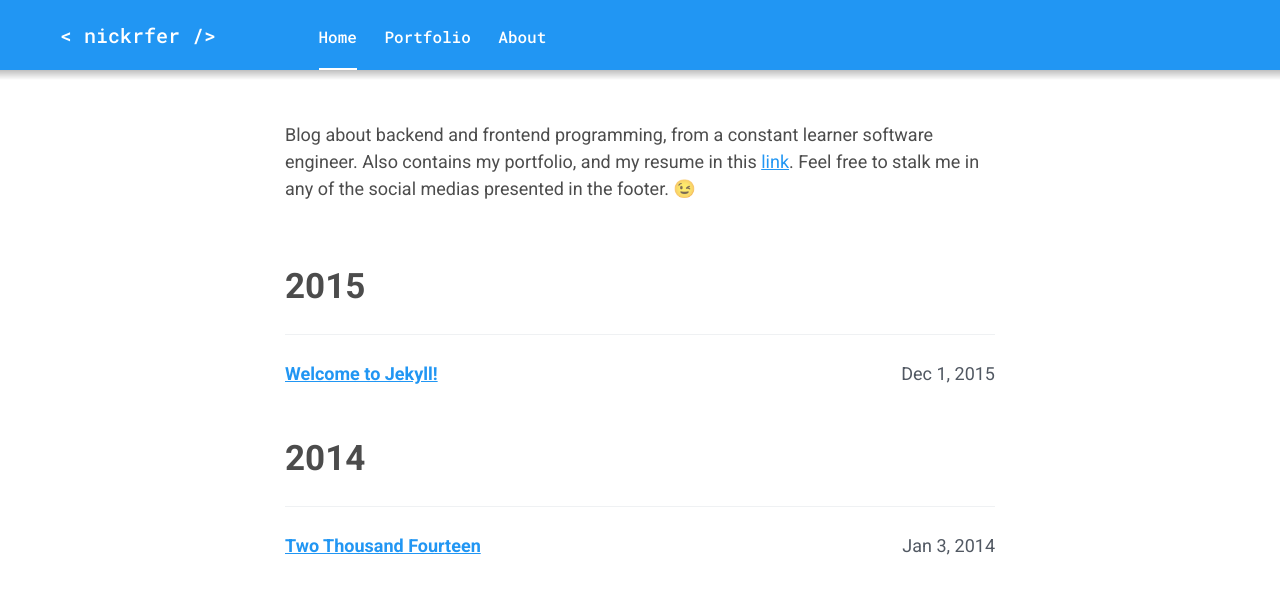
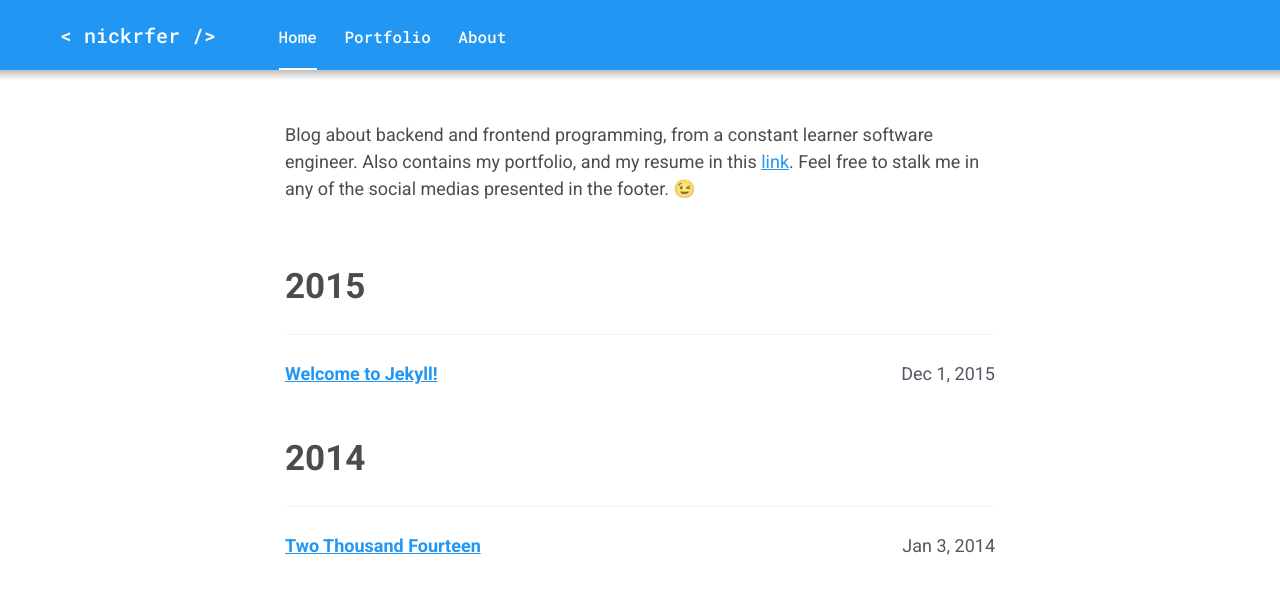
Before and after one commit to nickrfer/nickrfer.github.io, a Jekyll site: the page built from index.html, in a window 1280 px wide. Shown: the top 594 px of the page. Built offline with Jekyll 4.4.1, drawn with Linux system fonts in a browser that asks for light colours; nearby versions of some CDN libraries; library files that are not in the unit come from our copies; a style sheet for code colours, icons or effects is not loaded.

Commit message:
Update _navigation.scss

```diff
--- a/_sass/components/_navigation.scss
+++ b/_sass/components/_navigation.scss
@@ -60,5 +60,5 @@
 .c-navigation__logo {
   @extend .c-navigation__item;
   font-size: 2.0em;
-  margin-right: 5.0em;
+  margin-right: 3.0em;
 }
```
